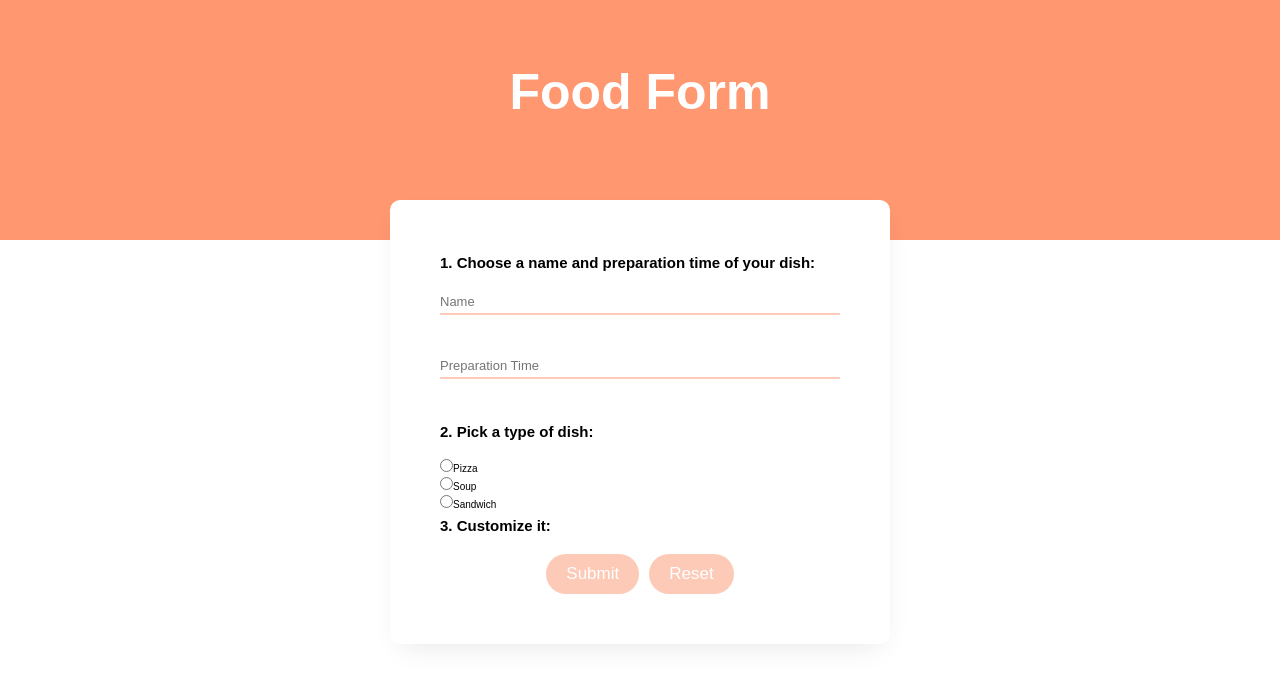
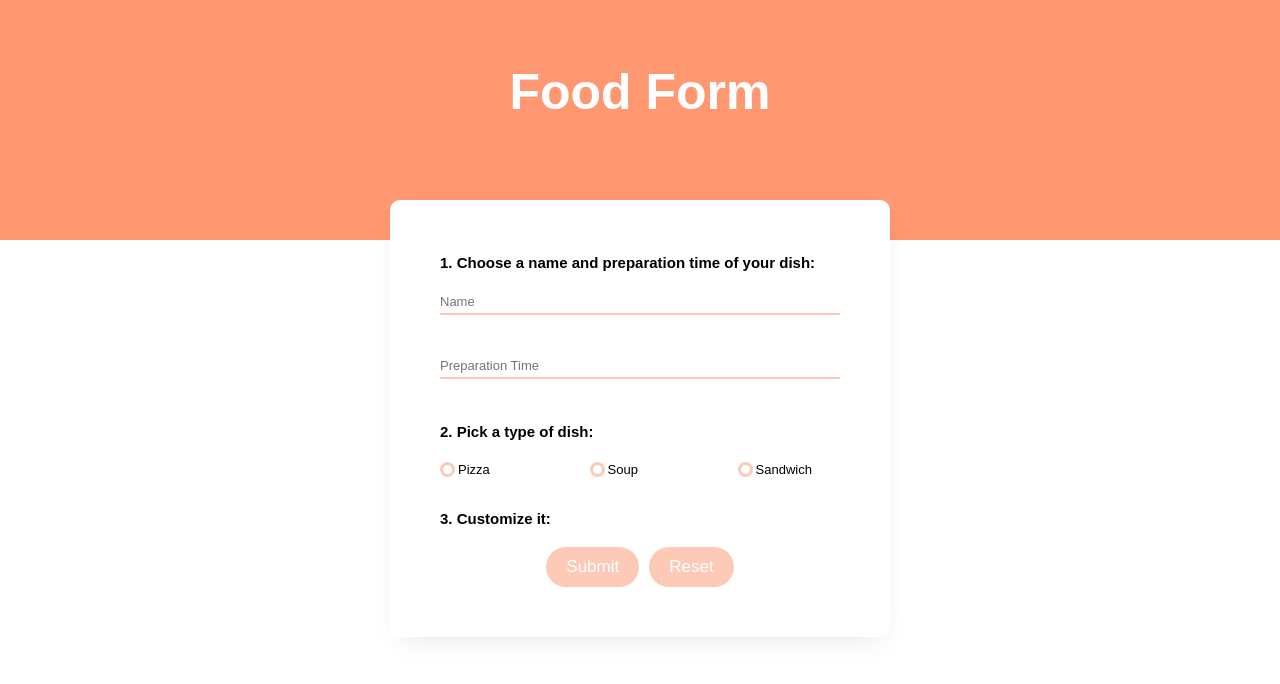
Before and after one commit to pskrzypek97/food-form, a React (Create React App) app: page / in a window 1280 px wide. Shown: the top 684 px of the page. Built offline with nearby package versions, Linux system fonts and the light colour scheme.

Commit message:
Added styles to radio buttons

```diff
--- a/src/components/Form/Form.tsx
+++ b/src/components/Form/Form.tsx
@@ -32,9 +32,8 @@ const FormComp = () => {
 						))}
 
 					<h2>2. Pick a type of dish:</h2>
-					<div className={styles['form-group']}>
-						<RadioGroup onDish={handleDish} />
-					</div>
+
+					<RadioGroup onDish={handleDish} />
 
 					<h2>3. Customize it:</h2>
 					{inputs
--- a/src/components/RadioGroup/RadioGroup.tsx
+++ b/src/components/RadioGroup/RadioGroup.tsx
@@ -19,11 +19,12 @@ const RadioGroup = ({ onDish }: { onDish: (arg0: string) => void }) => {
 	];
 
 	return (
-		<>
+		<div className={styles['radio-group']}>
 			{radios.map((radio) => (
-				<div key={radio.id}>
+				<div className={styles['radio-container']} key={radio.id}>
 					<Field
 						type="radio"
+						className={styles['radio-button']}
 						id={radio.id}
 						name="type"
 						value={radio.id}
@@ -31,10 +32,12 @@ const RadioGroup = ({ onDish }: { onDish: (arg0: string) => void }) => {
 						onClick={() => onDish(radio.id)}
 						required
 					/>
-					<label htmlFor={radio.id}>{radio.label}</label>
+					<label htmlFor={radio.id} className={styles['radio-label']}>
+						{radio.label}
+					</label>
 				</div>
 			))}
-		</>
+		</div>
 	);
 };
 
--- a/src/styles/radiogroup.module.css
+++ b/src/styles/radiogroup.module.css
@@ -0,0 +1,83 @@
+.radio-group {
+	display: flex;
+	justify-content: space-between;
+
+	margin-bottom: 2.5rem;
+	padding-left: 1rem;
+	padding-right: 2.8rem;
+}
+
+.radio-container {
+	position: relative;
+
+	display: flex;
+	align-items: center;
+}
+
+.radio-button {
+	appearance: none;
+
+	cursor: pointer;
+}
+
+.radio-button::before {
+	content: '';
+	position: absolute;
+
+	top: 0.3rem;
+	left: -1rem;
+
+	height: 1.5rem;
+	width: 1.5rem;
+
+	border-radius: 1rem;
+	border: 3px solid #fdcab7;
+
+	background-color: white;
+
+	transition: all 0.2s;
+}
+
+.radio-button:checked::before {
+	border-color: #ff9770;
+	background-color: #ff9770;
+}
+
+.radio-label {
+	margin-left: 0.8rem;
+
+	font-size: 1.3rem;
+
+	cursor: pointer;
+
+	transition: all 0.2s;
+}
+
+.radio-label::after {
+	content: '';
+	position: absolute;
+
+	top: 2.5rem;
+	left: -0.9rem;
+
+	height: 0.2rem;
+	width: 0rem;
+
+	background-color: transparent;
+
+	transition: all 0.2s;
+}
+
+.radio-label:hover {
+	color: #ff9770;
+}
+
+.radio-button:checked + .radio-label {
+	color: #ff9770;
+}
+
+.radio-button:checked + .radio-label::after {
+	width: 10rem;
+
+	background-color: #ff9770;
+}
```
